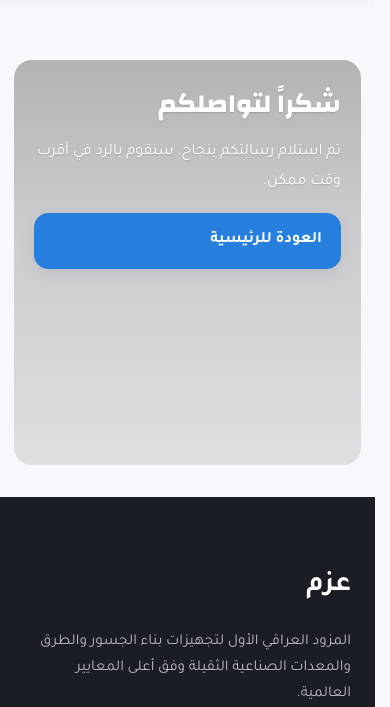
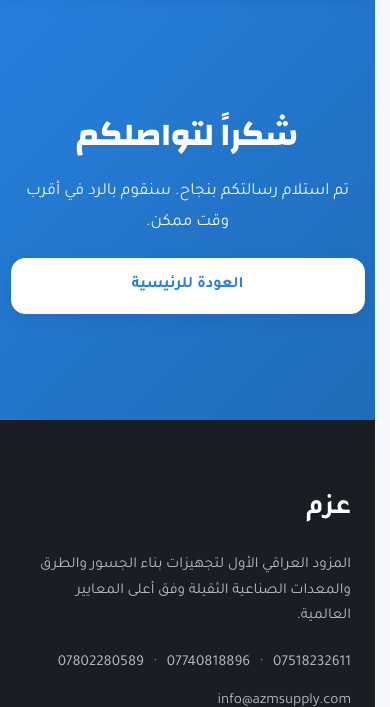
Before and after one commit to kami-okami/azm-website, a Flask app: page /thank-you in a window 390 px wide. Shown: the part 73-780 px from the top of the page. Run offline with Flask 3, Linux system fonts and the light colour scheme; data that the repository does not hold is empty; some libraries are stand-ins or nearby versions.

Commit message:
feat(hero): standardize hero height to a single scale across all pages
Home's hero was the tallest of the six (520px desktop / 420px mobile)
while Products, About, Contact, Blog, and Thank-you each used their own
ad-hoc height, ranging from padding-driven boxes with no floor (Contact,
Blog) up to a legacy image-hero class stretched to 640px on a page with
zero imagery (Thank-you). Heights now match Home's original scale
everywhere: 420px min-height on mobile, 520px on desktop (>=768px).

- Products/About/Blog/Contact: min-height bumped to the shared 420/520
  scale; About's old vh-based clamp() is replaced with the same fixed
  breakpoint the rest of the site uses.
- Contact is now full-bleed (100vw breakout) like the other hero
  sections instead of being boxed to the 1120px container.
- Thank-you drops the legacy oversized `.hero` class (built for image
  heroes, up to 640px tall) in favor of a dedicated `.thankyou-hero`
  class sized for text-only content, wired up in thank_you.html. The
  Lead-dedup markup (event_id data attribute, one-shot sessionStorage
  script) is untouched, only the wrapping markup/class changed.

Smoke-tested all six pages (200 OK) after the change.

```diff
--- a/static/style.css
+++ b/static/style.css
@@ -894,13 +894,13 @@ html, body { overflow-x: clip; }
    technique as .home-hero, but a horizontal reveal instead of a uniform tint) ----- */
 .products-hero{
   position:relative;
-  min-height:360px;
+  min-height:420px;
   display:flex; align-items:center;
   overflow:hidden;
   width:100vw;
   margin:-28px calc(50% - 50vw) 0; /* cancel main.container padding-top so it sits under the nav */
 }
-@media (min-width:768px){ .products-hero{min-height:440px} }
+@media (min-width:768px){ .products-hero{min-height:520px} }
 .products-hero__media{position:absolute; inset:0; z-index:0; display:block}
 .products-hero__media img{width:100%; height:100%; object-fit:cover; display:block}
 .products-hero::before{
@@ -1039,8 +1039,13 @@ html, body { overflow-x: clip; }
 .custom-shadow { box-shadow: 0 6px 18px rgba(2, 19, 51, 0.08); }
 
 /* Contact page layout */
-.contact-hero{ padding:64px 18px; text-align:center; color:#fff; margin-top:-28px; }
-@media (min-width:768px){ .contact-hero{ padding:96px 18px; } }
+.contact-hero{
+  position:relative; width:100vw; margin:-28px calc(50% - 50vw) 0;
+  padding:64px 18px; min-height:420px;
+  display:flex; align-items:center; justify-content:center;
+  text-align:center; color:#fff;
+}
+@media (min-width:768px){ .contact-hero{ padding:96px 18px; min-height:520px; } }
 .contact-hero__inner{ max-width:1120px; margin:0 auto; }
 .contact-hero__title{ font-family:"Changa",sans-serif; font-weight:800; font-size:38px; margin:0 0 16px; color:#fff; }
 .contact-hero__sub{ font-size:18px; line-height:1.85; margin:0 auto; max-width:640px; color:#fff; opacity:.9; }
@@ -1085,12 +1090,31 @@ html, body { overflow-x: clip; }
 /* --- Blog hero --- */
 .blog-hero{
   padding:88px 18px 72px;
+  min-height:420px;
+  display:flex; align-items:center;
   background:linear-gradient(135deg, var(--primary) 0%, var(--primary-600) 100%);
   color:#fff;
 }
+@media (min-width:768px){ .blog-hero{ min-height:520px; } }
 .blog-hero__inner{ max-width:1120px; margin:0 auto; text-align:right; }
 .blog-hero__title{ color:#fff; margin:0 0 16px; max-width:680px; }
 .blog-hero__sub{ color:rgba(255,255,255,.9); font-size:18px; line-height:1.9; margin:0; max-width:620px; }
+
+/* --- Thank-you hero (text-only tier: no imagery, same height band as Contact/Blog) --- */
+.thankyou-hero{
+  position:relative; width:100vw; margin:-28px calc(50% - 50vw) 0;
+  padding:64px 18px; min-height:420px;
+  display:flex; align-items:center; justify-content:center;
+  text-align:center; color:#fff;
+  background:linear-gradient(135deg, var(--primary) 0%, var(--primary-600) 100%);
+}
+@media (min-width:768px){ .thankyou-hero{ padding:96px 18px; min-height:520px; } }
+.thankyou-hero__inner{ max-width:640px; margin:0 auto; }
+.thankyou-hero h2{ font-family:"Changa", sans-serif; font-weight:800; font-size:32px; margin:0 0 12px; color:#fff; }
+.thankyou-hero p{ font-size:17px; line-height:1.8; margin:0 0 20px; color:rgba(255,255,255,.92); }
+.thankyou-hero .cta-row{ display:flex; justify-content:center; }
+.thankyou-hero .btn{ background:#fff; color:var(--primary); border-color:#fff; }
+.thankyou-hero .btn:hover{ background:#f1f6ff; color:var(--primary-600); }
 
 /* --- Blog grid --- */
 .blog-grid-section{ max-width:1120px; margin:0 auto; padding:56px 18px 96px; }
@@ -1234,10 +1258,11 @@ html, body { overflow-x: clip; }
 /* --- Hero (full-bleed, lives in before_main) --- */
 .about-hero{
   position:relative; isolation:isolate; overflow:hidden;
-  padding:96px 18px 80px;
-  min-height:clamp(320px, 46vh, 460px);
+  padding:64px 18px;
+  min-height:420px;
   display:flex; align-items:center;
 }
+@media (min-width:768px){ .about-hero{ padding:96px 18px; min-height:520px; } }
 .about-hero__bg{
   position:absolute; inset:0; z-index:-2;
   background-size:cover; background-position:center; background-repeat:no-repeat;
--- a/templates/thank_you.html
+++ b/templates/thank_you.html
@@ -1,6 +1,7 @@
 {% extends "base.html" %}
 {% block content %}
-<section class="hero">
+<section class="thankyou-hero">
+  <div class="thankyou-hero__inner">
     <h2>شكراً لتواصلكم</h2>
     <p>تم استلام رسالتكم بنجاح. سنقوم بالرد في أقرب وقت ممكن.</p>
     <div class="cta-row">
@@ -9,6 +10,7 @@
 
     {# Provide lead_event_id to JS without putting Jinja inside JS #}
     <div id="lead-dedupe" data-lead-id="{{ lead_event_id or '' }}" hidden></div>
+  </div>
 </section>
 {% endblock %}
 
```
Lines whose indentation alone changed are shown as unchanged.
